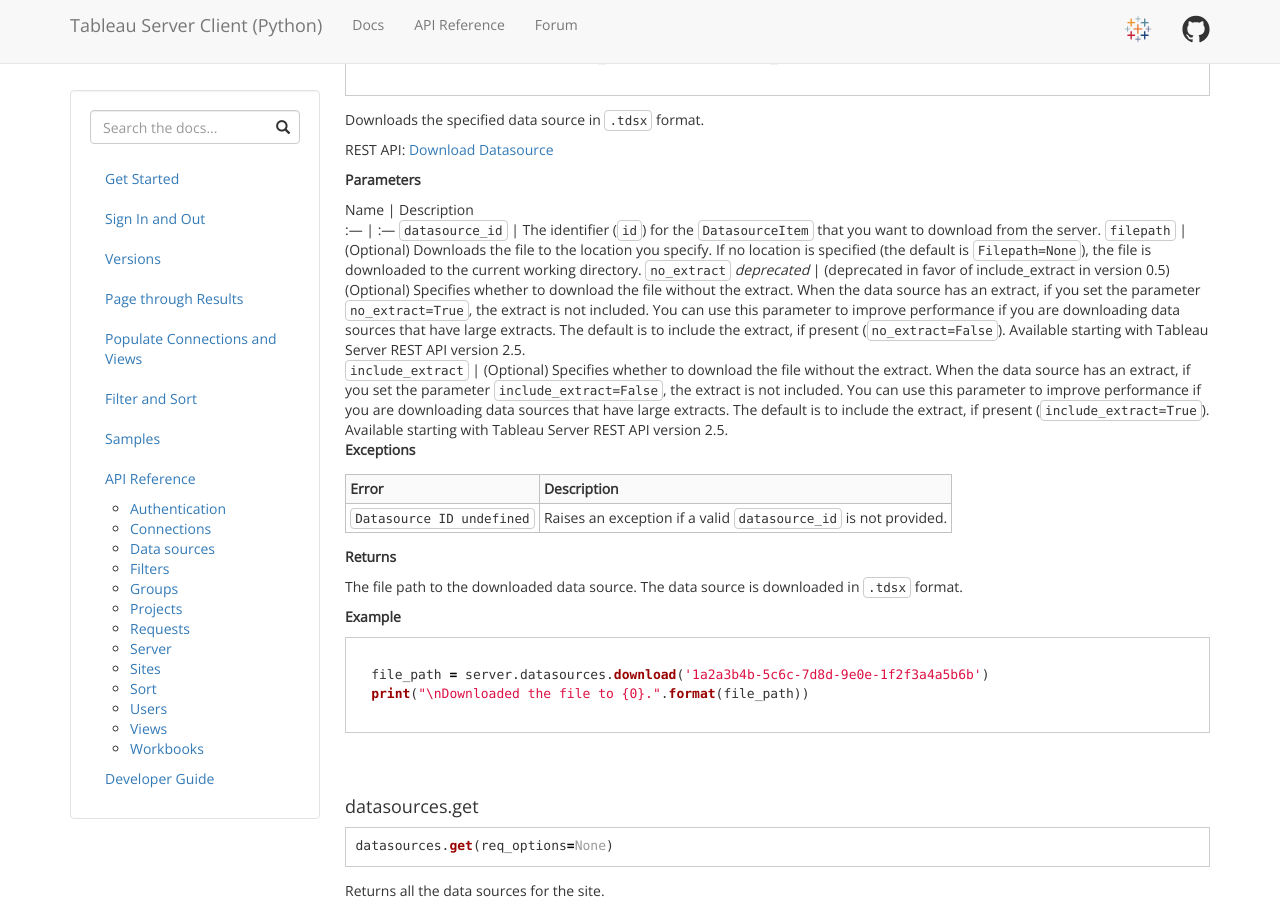
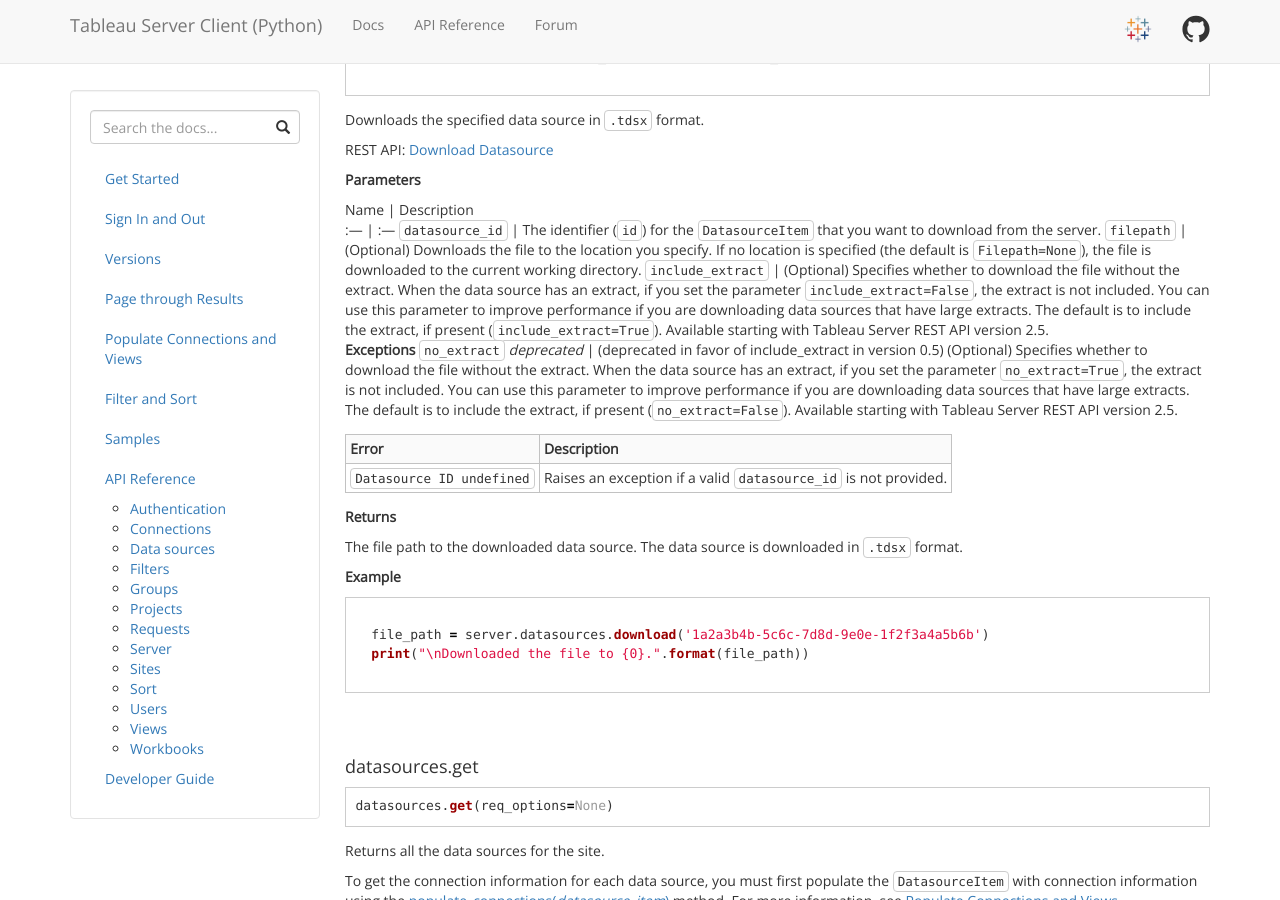
Before and after one commit to tableau/server-client-python, a Jekyll site: the page built from docs/docs/api-ref.md, in a window 1280 px wide and 900 px high, scrolled down 7400 px. Built offline with Jekyll 4.4.1, drawn with Linux system fonts in a browser that asks for light colours; some of the changed text lies outside the part shown.

Commit message:
doc changes

```diff
--- a/docs/docs/api-ref.md
+++ b/docs/docs/api-ref.md
@@ -318,9 +318,10 @@
 :--- | :---
 `datasource_id` |  The identifier (`id`) for the `DatasourceItem` that you want to download from the server.
 `filepath` |  (Optional) Downloads the file to the location you specify. If no location is specified (the default is `Filepath=None`), the file is downloaded to the current working directory.
-`no_extract` *deprecated* | (deprecated in favor of include_extract in version 0.5) (Optional) Specifies whether to download the file without the extract. When the data source has an extract, if you set the parameter `no_extract=True`, the extract is not included. You can use this parameter to improve performance if you are downloading data sources that have large extracts. The default is to include the extract, if present (`no_extract=False`). Available starting with Tableau Server REST API version 2.5.
 `include_extract` | (Optional) Specifies whether to download the file without the extract. When the data source has an extract, if you set the parameter `include_extract=False`, the extract is not included. You can use this parameter to improve performance if you are downloading data sources that have large extracts. The default is to include the extract, if present (`include_extract=True`). Available starting with Tableau Server REST API version 2.5.
 **Exceptions**
+`no_extract` *deprecated* | (deprecated in favor of include_extract in version 0.5) (Optional) Specifies whether to download the file without the extract. When the data source has an extract, if you set the parameter `no_extract=True`, the extract is not included. You can use this parameter to improve performance if you are downloading data sources that have large extracts. The default is to include the extract, if present (`no_extract=False`). Available starting with Tableau Server REST API version 2.5.
+
 
 Error | Description
 :--- | :---
@@ -2815,8 +2816,8 @@
 :--- | :---
 `workbook_id` |  The ID for the `WorkbookItem` that you want to download from the server.
 `filepath` |  (Optional) Downloads the file to the location you specify. If no location is specified, the file is downloaded to the current working directory. The default is `Filepath=None`.
+`include_extract` | (Optional) Specifies whether to download the file without the extract. When the data source has an extract, if you set the parameter `include_extract=False`, the extract is not included. You can use this parameter to improve performance if you are downloading data sources that have large extracts. The default is to include the extract, if present (`include_extract=True`). Available starting with Tableau Server REST API version 2.5.
 `no_extract` *deprecated* | (deprecated in favor of include_extract in version 0.5) (Optional) Specifies whether to download the file without the extract. When the data source has an extract, if you set the parameter `no_extract=True`, the extract is not included. You can use this parameter to improve performance if you are downloading data sources that have large extracts. The default is to include the extract, if present (`no_extract=False`). Available starting with Tableau Server REST API version 2.5.
-`include_extract` | (Optional) Specifies whether to download the file without the extract. When the data source has an extract, if you set the parameter `include_extract=False`, the extract is not included. You can use this parameter to improve performance if you are downloading data sources that have large extracts. The default is to include the extract, if present (`include_extract=True`). Available starting with Tableau Server REST API version 2.5.
 
 
 **Exceptions**
```
